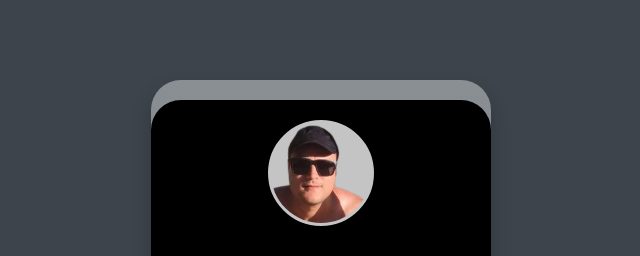
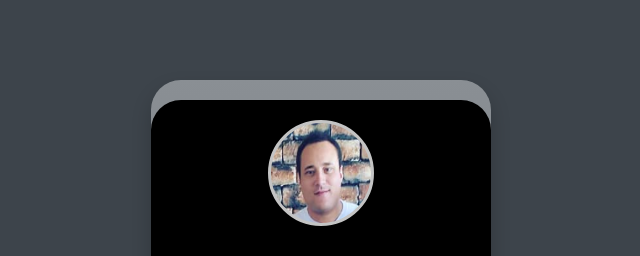
Before and after one commit to andresperes33/andre-da-silva-peres, a plain HTML site: page index.html in a window 1280 px wide. Shown: the top 256 px of the page, without its empty margins (319-959 px from the left). Drawn offline with Linux system fonts and the light colour scheme.

Commit message:
foto-nova

```diff
--- a/index.html
+++ b/index.html
@@ -15,7 +15,7 @@
         <div class="phone">
             <div class="screen">
                 <div class="profile-picture">
-                    <img class="andre" src="./img/Andre.png" alt="foto andre">
+                    <img class="andre" src="./img/rosto andre .png" alt="foto andre">
                 </div>
                 <p class="username">André da Silva Peres</p>
                 <p class="description">Desenvolvedor Front-End</p>
```
Also changed, not shown: img/rosto andre .png (added).
